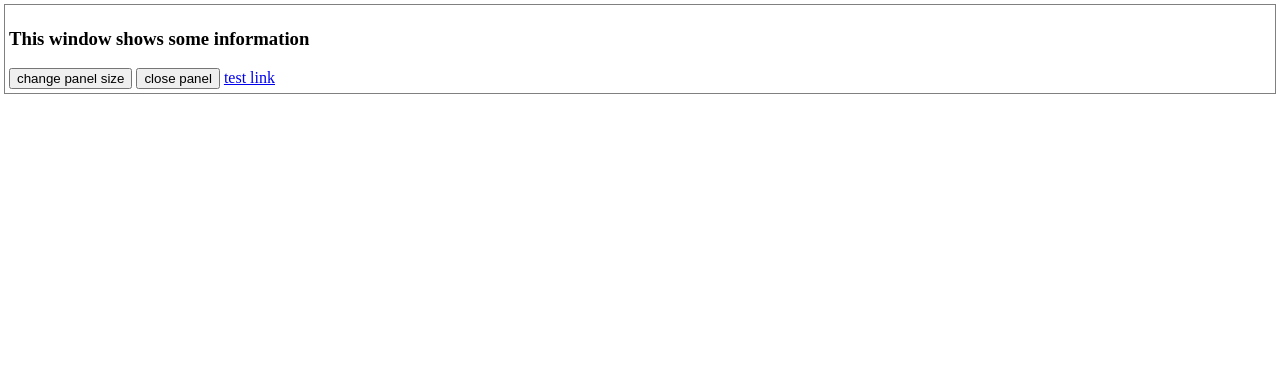
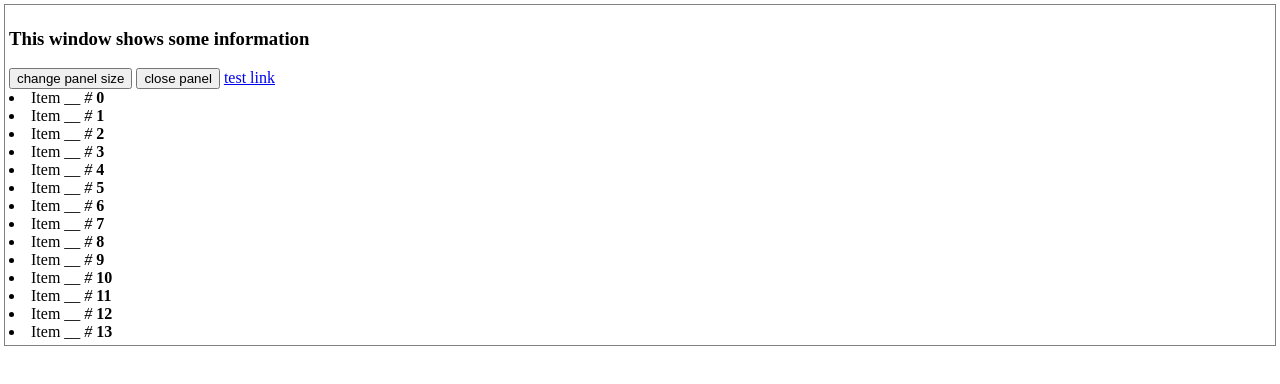
Before and after one commit to mixedpuppy/socialapi-demo, a website: page flyout.html in a window 1280 px wide. Both pictures are taken after a click on the button "change panel size". Drawn offline with Linux system fonts and the light colour scheme.

Commit message:
better dynamic resize of panels

```diff
--- a/flyout.html
+++ b/flyout.html
@@ -13,6 +13,7 @@
     <button onclick="changeSize();">change panel size</button>
     <button onclick="window.close()">close panel</button>
     <a href="http://www.caraveo.com">test link</a>
+    <div id="list"/>
     </div>
 </body>
 </html>
--- a/panel.css
+++ b/panel.css
@@ -8,6 +8,4 @@ body {
   margin: 0;
   padding: 4px;
   border: 1px solid grey;
-  width: auto;
-  height: auto;
 }
--- a/panel.js
+++ b/panel.js
@@ -28,11 +28,14 @@ window.addEventListener("socialFrameHide", function(e) {
 }, false);
 
 function changeSize() {
-  var el = document.getElementById("content");
-  if (el.style.height == "auto") {
-      el.style.height = "500px";
-  } else {
-      el.style.width = "auto";
-      el.style.height = "auto";
+  var el = document.getElementById('list');
+  while (el.firstChild) {
+    el.removeChild(el.firstChild);
+  }
+  var count = Math.floor( Math.random() * 20 );
+  for( var i=0; i < count; ++i ) {
+    var ap  = document.createElement("li");
+    ap.innerHTML = "Item <span>__</span> <i>#</i> <b>" + i + "</b>";
+    el.appendChild( ap );
   }
 }
```
Also changed, not shown: statusPanel.html (+1 -0 lines).
